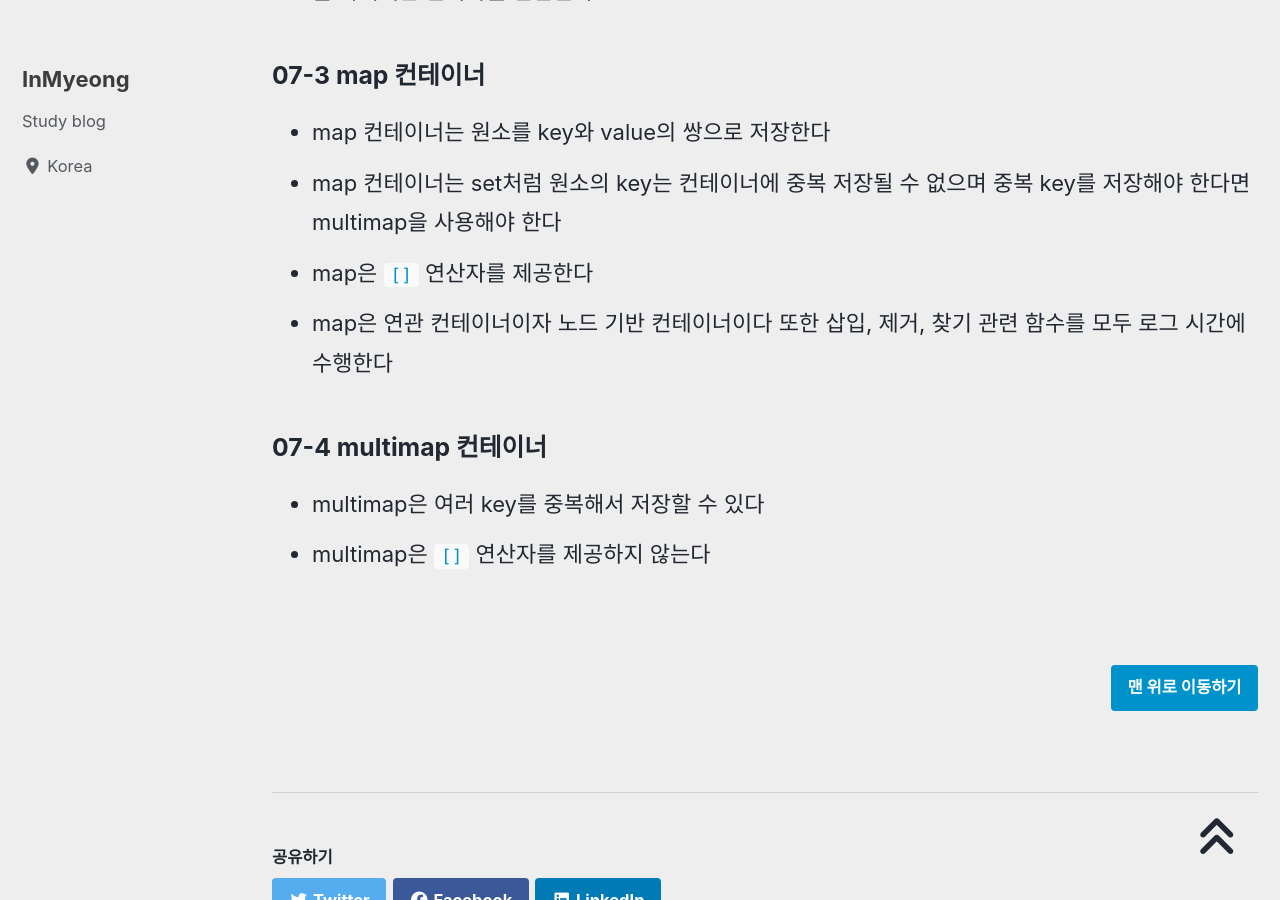
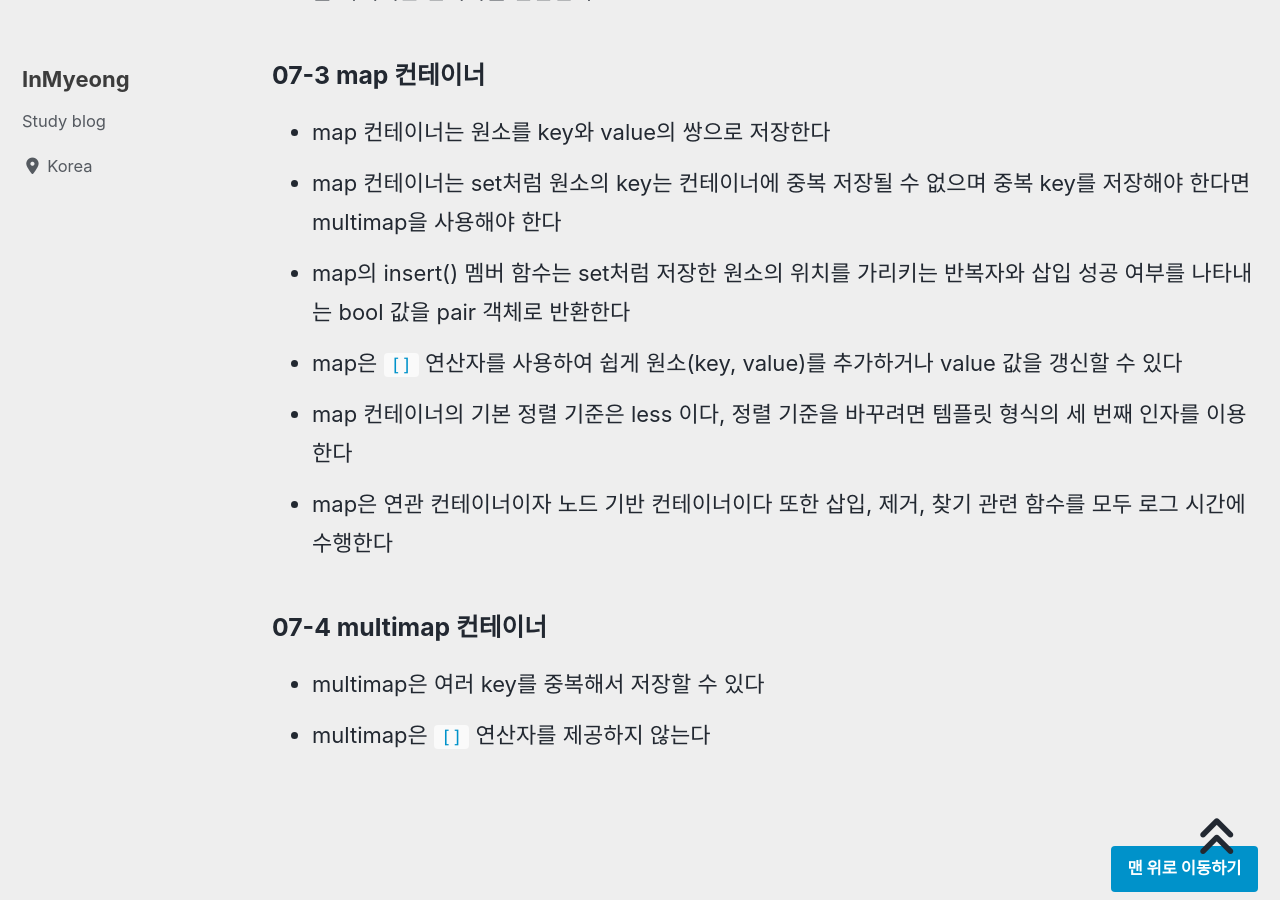
Before and after one commit to devMyeong/devMyeong.github.io, a Jekyll site: the page built from _posts/stl/2021-08-12-cpp-stl.md, in a window 1280 px wide and 900 px high, scrolled down 14738 px. Built offline with Jekyll 4.4.1, drawn with Linux system fonts in a browser that asks for light colours; cached includes are drawn as plain includes; nearby versions of some CDN libraries; some web fonts are replaced; comment, search, counter and statistics services are not loaded.

Commit message:
update stl, dp

```diff
--- a/_posts/stl/2021-08-12-cpp-stl.md
+++ b/_posts/stl/2021-08-12-cpp-stl.md
@@ -259,7 +259,9 @@ lt.remove_if(Predicate); // 이와 같이 조건자가 참인 모든 원소를
 ### 07-3 map 컨테이너
 - map 컨테이너는 원소를 key와 value의 쌍으로 저장한다
 - map 컨테이너는 set처럼 원소의 key는 컨테이너에 중복 저장될 수 없으며 중복 key를 저장해야 한다면 multimap을 사용해야 한다
-- map은 `[]` 연산자를 제공한다
+- map의 insert() 멤버 함수는 set처럼 저장한 원소의 위치를 가리키는 반복자와 삽입 성공 여부를 나타내는 bool 값을 pair 객체로 반환한다
+- map은 `[]` 연산자를 사용하여 쉽게 원소(key, value)를 추가하거나 value 값을 갱신할 수 있다
+- map  컨테이너의 기본 정렬 기준은 less 이다, 정렬 기준을 바꾸려면 템플릿 형식의 세 번째 인자를 이용한다
 - map은 연관 컨테이너이자 노드 기반 컨테이너이다 또한 삽입, 제거, 찾기 관련 함수를 모두 로그 시간에 수행한다
 
 ### 07-4 multimap 컨테이너
```
Also changed, not shown: _posts/design-pattern/2021-08-25-design-pattern.md (+78 -0 lines).
